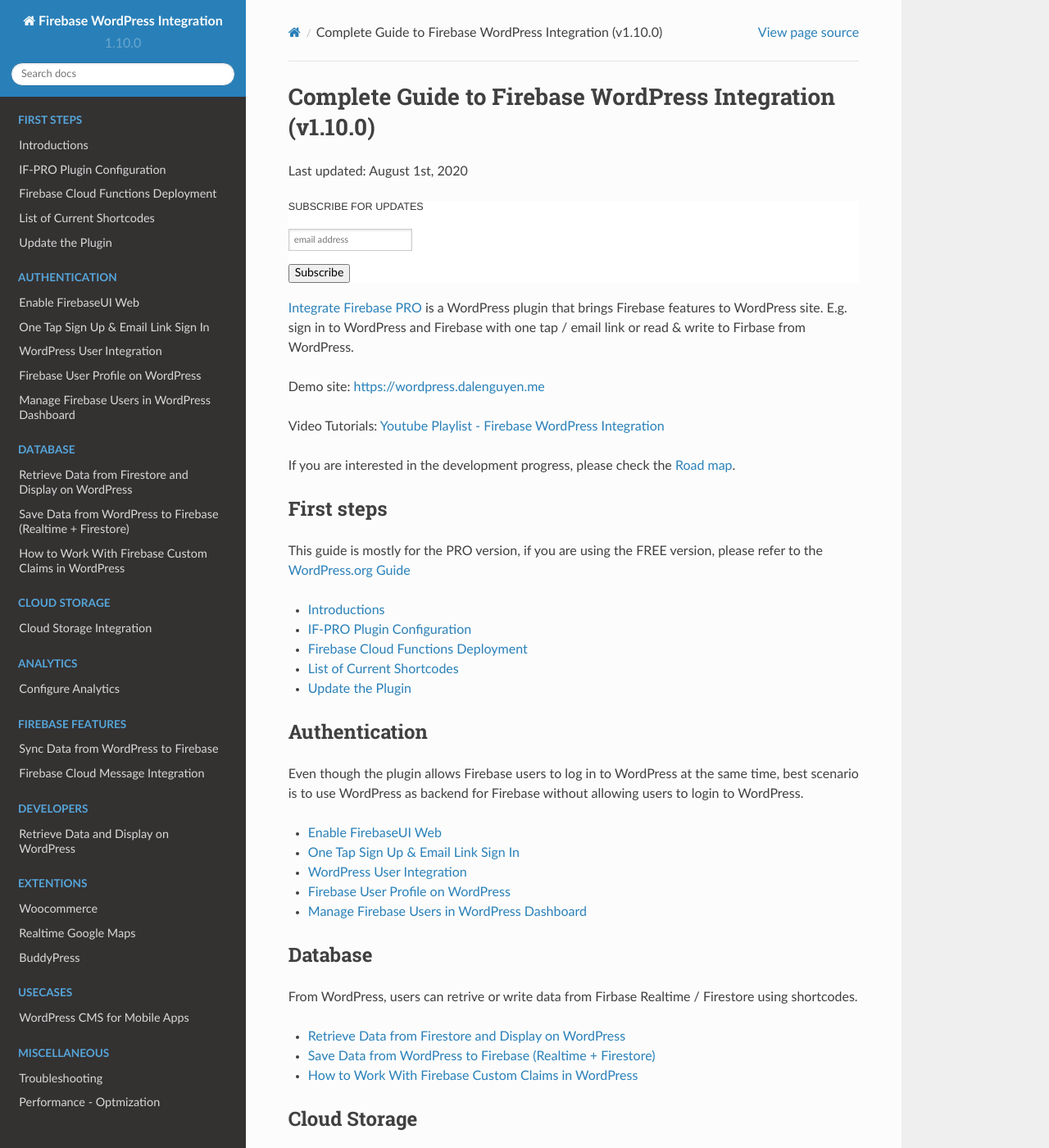
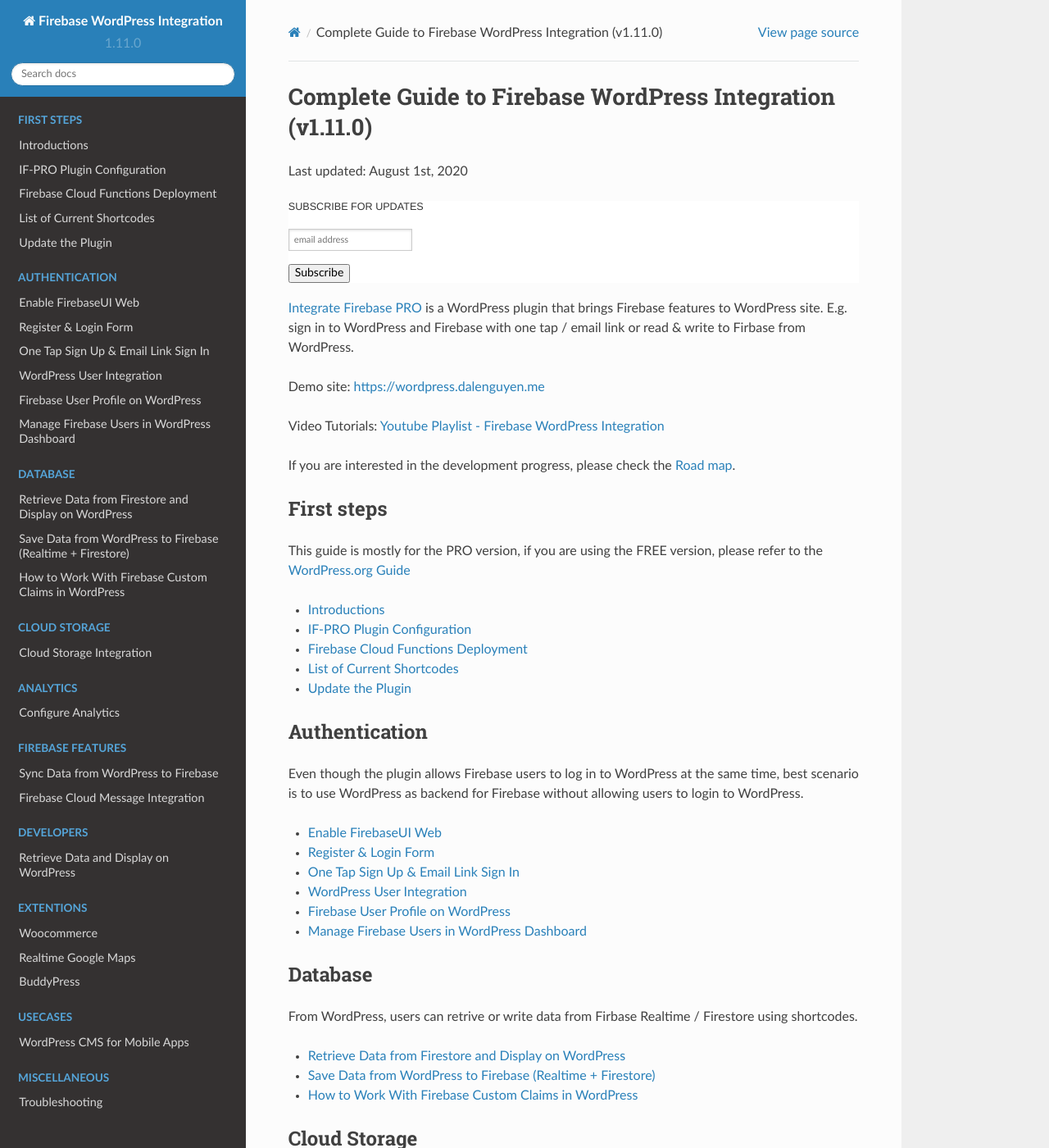
Before and after one commit to dalenguyen/firebase-wordpress-docs, a Sphinx documentation site: the page built from docs/index.rst, in a window 1280 px wide and 1400 px high. Shown: the whole window at 82% size. Built offline with Sphinx 7.4.7 and the Read the Docs theme 2.0.0, drawn with Linux system fonts in a browser that asks for light colours; comment, search, counter and statistics services are not loaded.

Commit message:
Added guide for v1.11.0

```diff
--- a/docs/conf.py
+++ b/docs/conf.py
@@ -22,7 +22,7 @@
 author = u'Dale Nguyen'
 
 # The short X.Y version
-version = '1.10.0'
+version = '1.11.0'
 release = version
 
 # -- General configuration ---------------------------------------------------
--- a/docs/index.rst
+++ b/docs/index.rst
@@ -1,4 +1,4 @@
-Complete Guide to Firebase WordPress Integration (v1.10.0)
+Complete Guide to Firebase WordPress Integration (v1.11.0)
 ==========================================================
 
 .. meta::
@@ -69,6 +69,7 @@
 Even though the plugin allows Firebase users to log in to WordPress at the same time, best scenario is to use WordPress as backend for Firebase without allowing users to login to WordPress.
 
 * :doc:`/auth/work-with-firebaseui-web`
+* :doc:`/auth/register-login-form`
 * :doc:`/auth/onetap-email-signin`
 * :doc:`/auth/wordpress-user-integration`
 * :doc:`/auth/firebase-user-profile`
@@ -80,6 +81,7 @@
    :caption: Authentication
 
    /auth/work-with-firebaseui-web
+   /auth/register-login-form
    /auth/onetap-email-signin
    /auth/wordpress-user-integration
    /auth/firebase-user-profile
--- a/docs/intro/shortcode-list.rst
+++ b/docs/intro/shortcode-list.rst
@@ -55,8 +55,9 @@
 .. code-block:: php
 
     // Logout Button
+    // redirect after logging out is optional
 
-    [firebase_logout][/firebase_logout]
+    [firebase_logout redirect='/'][/firebase_logout]
 
 Content
 ----------------------------------
```
Also changed, not shown: docs/auth/register-login-form.rst (added, +45 -0 lines), docs/misc/changelog.rst (+11 -0 lines).
